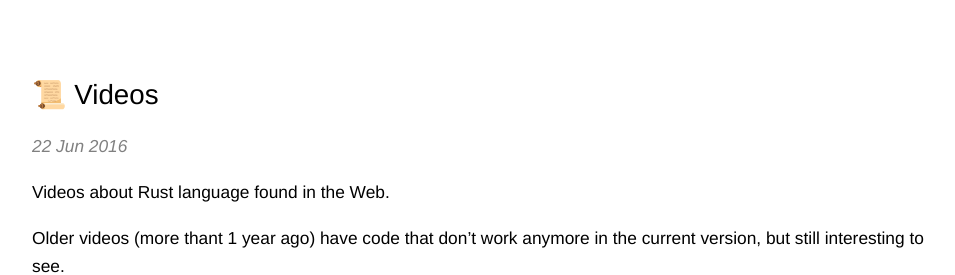
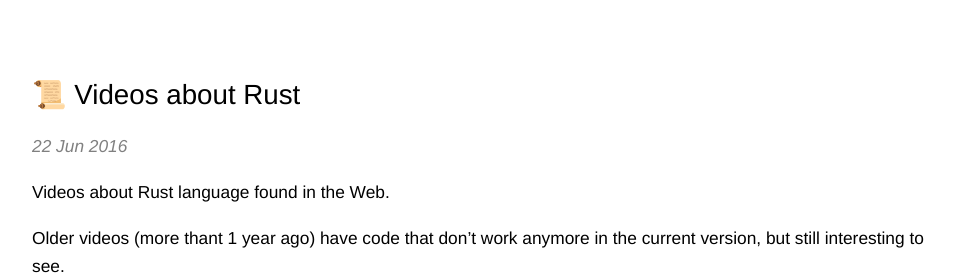
Before and after one commit to adelarsq/daily-rust.github.io, a Jekyll site: the page built from _posts/2016-06-22-videos.md, in a window 1280 px wide. Shown: the top 275 px of the page, without its empty margins (158-1113 px from the left). Built offline with Jekyll 4.4.1, drawn with Linux system fonts in a browser that asks for light colours.

Commit message:
Update 2016-06-22-videos.md

```diff
--- a/_posts/2016-06-22-videos.md
+++ b/_posts/2016-06-22-videos.md
@@ -1,7 +1,7 @@
 ---
 layout: post
-title: "📜 Videos"
-index_title: "Videos"
+title: "📜 Videos about Rust"
+index_title: "Videos about Rust"
 tags: [rustposts, rust, article]
 ---
 
```
